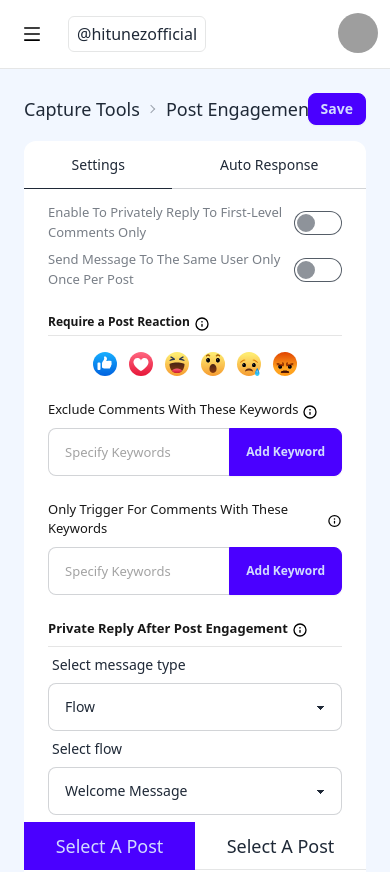
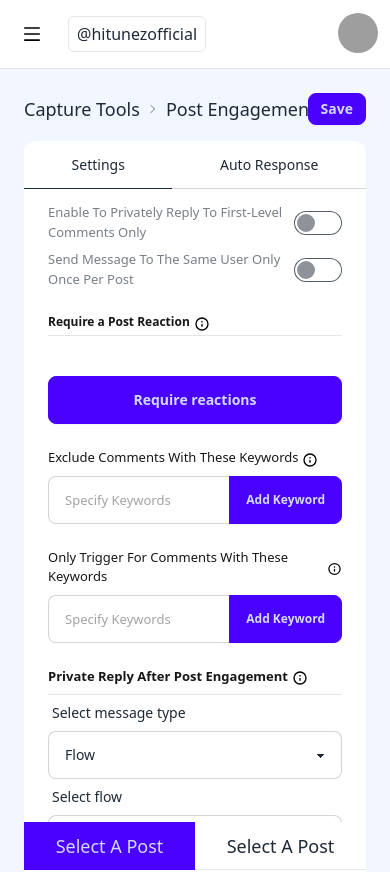
Before and after one commit to rajanleanq/Clepher-2, a React (Create React App) app: page /759/capture-tools/post-engagement/95534/edit in a window 390 px wide. Shown: the top 872 px of the page. Built offline with nearby package versions, Linux system fonts and the light colour scheme; grey boxes are pictures that could not be loaded.

Commit message:
feat: reaction button added

```diff
--- a/src/components/atom/badge/badge.tsx
+++ b/src/components/atom/badge/badge.tsx
@@ -12,7 +12,7 @@ export default function Badge({
   handleClose: () => void
 }) {
   return (
-    <div className={cn("badge bg-blue-50 border-blue-800 text-14 font-medium py-4", className)}>
+    <div className={cn("badge bg-blue-100 border-blue-200 text-14 font-medium px-3 py-[14px]", className)}>
       {children}
       <X className="w-4 cursor-pointer hover:text-yellow-500 ease-in-out duration-100 transition-all" onClick={handleClose} />
     </div>
--- a/src/pages/post-engagements/page/post-engagement-edit/components/tabs/setting-tab/component/post-reaction.tsx
+++ b/src/pages/post-engagements/page/post-engagement-edit/components/tabs/setting-tab/component/post-reaction.tsx
@@ -1,16 +1,19 @@
-import React, { useState } from "react";
 import LikeSvg from "../../../../../../../../assets/svg/reaction-icons/like.svg";
 import HeartSvg from "../../../../../../../../assets/svg/reaction-icons/heart.svg";
 import HahaSvg from "../../../../../../../../assets/svg/reaction-icons/haha.svg";
 import WowSvg from "../../../../../../../../assets/svg/reaction-icons/wow.svg";
 import SadSvg from "../../../../../../../../assets/svg/reaction-icons/sad.svg";
 import AngrySvg from "../../../../../../../../assets/svg/reaction-icons/angry.svg";
+import "./style/post-reaction.css";
+import React, { useState } from "react";
 import Badge from "../../../../../../../../components/atom/badge/badge";
 interface IReaction {
   reaction: Array<{ title: string; icon: string }>;
 }
+
 export default function PostReaction() {
   const [reaction, setReaction] = useState<IReaction["reaction"]>([]);
+  const [display, setDisplay] = React.useState(false);
   const reaction_constant: IReaction["reaction"] = [
     {
       title: "Like",
@@ -38,44 +41,55 @@ export default function PostReaction() {
     },
   ];
   const handleReaction = (payload: { title: string; icon: string }) => {
+    if (reaction?.find((p) => p?.title === payload?.title)) return;
     setReaction([...(reaction as IReaction["reaction"]), payload]);
   };
   const handleRemoveReaction = (title: string) => {
     setReaction(reaction?.filter((p) => p?.title !== title));
   };
-  const handleReactionFilter = () => {
-    return reaction_constant?.filter(
-      (p) => !reaction?.find((r) => r?.title === p?.title)
-    );
-  };
   return (
     <>
-      <div className="flex flex-wrap gap-3 my-2">
+      <div className="flex flex-wrap gap-3 mt-4">
         {reaction?.map((reaction) => (
           <Badge
             handleClose={() => handleRemoveReaction(reaction?.title)}
             key={reaction?.title}
           >
             <img src={reaction?.icon} alt="like" className="w-4 h-4 mr-1" />
-            <span className="text-14">{reaction?.title}</span>
+            <span className="text-13 lowercase">{reaction?.title}</span>
           </Badge>
         ))}
       </div>
-      <div className="flex flex-wrap gap-3 justify-center">
-        {handleReactionFilter()?.map((reaction) => (
-          <div
+      <div className="reaction-wrapper" onMouseLeave={() => setDisplay(false)}>
+        {display && (
+          <ul className="reactions-box flex gap-4 justify-center mt-6">
+            {reaction_constant?.map((reaction, index) => (
+              <li
                 key={reaction.title}
-            className="tooltip cursor-pointer"
-            data-tip={reaction.title}
+                className={`reaction `}
+                data-reaction={reaction?.title}
                 onClick={() => handleReaction(reaction)}
               >
+                <div className="flex flex-col gap-2 hover:scale-[1.16] hover:translate-y-[-8px]  items-center relative cursor-pointer">
+                  <p className="bg-black-primary bg-opacity-75 text-white text-[10px] text-center w-max px-2 absolute top-[-20px] rounded-[8px] reaction-text">
+                    {reaction?.title}
+                  </p>
                   <img
-              src={reaction.icon}
-              alt="like"
-              className="xs:w-6 xs:h-6 lg:w-10 lg:h-10 hover:scale-125 ease-in-out duration-150 transition-all"
+                    src={reaction?.icon}
+                    alt={reaction?.title}
+                    className="reaction-icon w-[48px]"
                   />
                 </div>
+              </li>
             ))}
+          </ul>
+        )}
+        <button
+          className="btn btn-primary w-full reaction-trigger mt-6"
+          onMouseEnter={() => setDisplay(true)}
+        >
+          Require reactions
+        </button>
       </div>
     </>
   );
--- /dev/null
+++ b/src/pages/post-engagements/page/post-engagement-edit/components/tabs/setting-tab/component/style/post-reaction.css
@@ -0,0 +1,77 @@
+@keyframes scaleTranslate {
+  0% {
+    transform: scale(1) translateY(0);
+  }
+  50% {
+    transform: scale(1.24) translateY(30px);
+  }
+  60% {
+    transform: scale(1.15) translateY(20px);
+  }
+  90% {
+    transform: scale(1.25) translateY(10px);
+  }
+  95% {
+    transform: scale(1.1) translateY(0);
+  }
+  100% {
+    transform: scale(1) translateY(0);
+  }
+}
+
+.reaction-wrapper {
+  position: relative;
+}
+
+.reactions-box {
+  display: flex;
+  gap: 0.5rem;
+  pointer-events: none;
+}
+
+.reaction-wrapper:hover .reactions-box {
+  opacity: 1;
+  pointer-events: auto;
+}
+
+.reaction {
+  transform: scale(1) translateY(0);
+}
+
+.reaction-wrapper:hover .reaction {
+  animation: scaleTranslate 0.4s;
+}
+
+.reaction-wrapper:hover .reaction:nth-child(1) {
+  animation-delay: 0.05s;
+}
+
+.reaction-wrapper:hover .reaction:nth-child(2) {
+  animation-delay: 0.1s;
+}
+
+.reaction-wrapper:hover .reaction:nth-child(3) {
+  animation-delay: 0.15s;
+}
+
+.reaction-wrapper:hover .reaction:nth-child(4) {
+  animation-delay: 0.2s;
+}
+
+.reaction-wrapper:hover .reaction:nth-child(5) {
+  animation-delay: 0.25s;
+}
+
+.reaction-wrapper:hover .reaction:nth-child(6) {
+  animation-delay: 0.3s;
+}
+
+.reaction:hover {
+  transform: scale(1.1); /* Slightly scale on hover */
+}
+.reaction:hover .reaction-text {
+  opacity: 1;
+}
+.reaction-text {
+  opacity: 0;
+}
```
Lines whose indentation alone changed are shown as unchanged.
